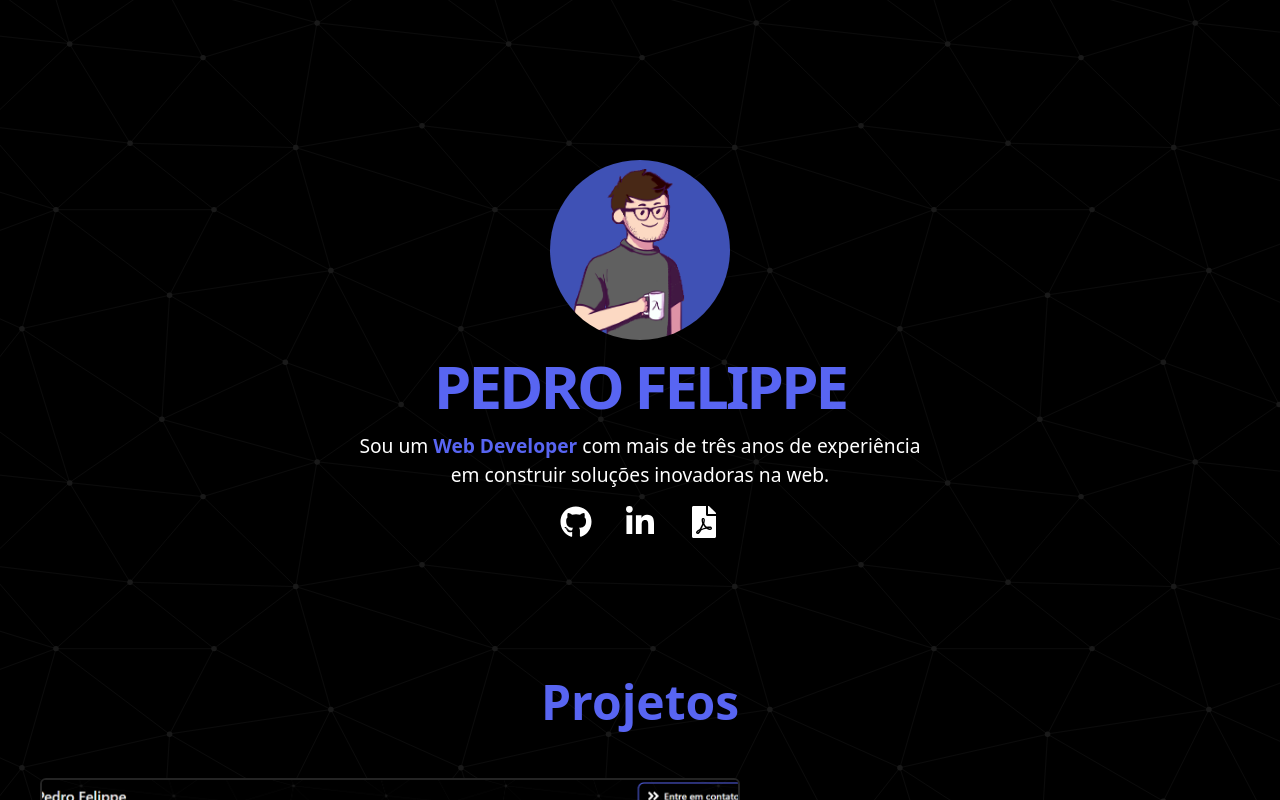
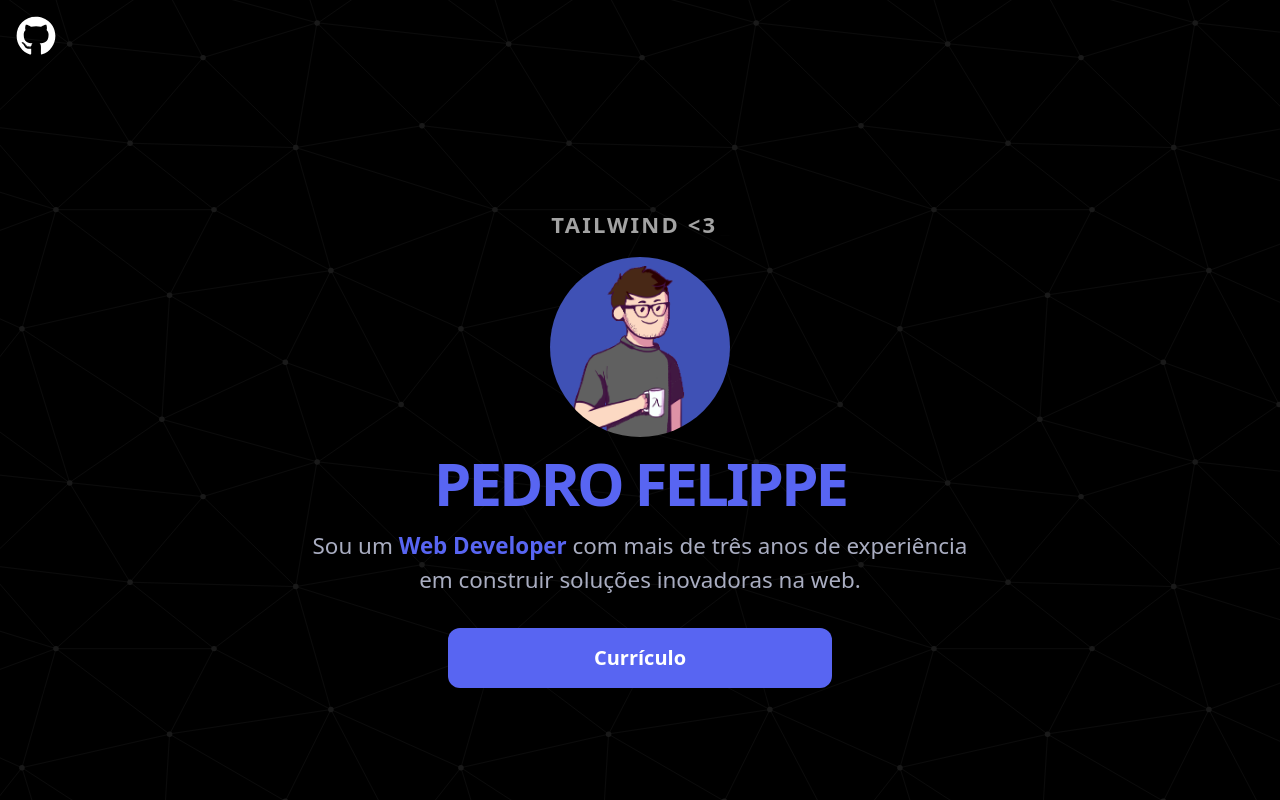
Before and after one commit to pefelippe/Portfolio, a Next.js app: page / in a window 1280 px wide. Built offline with nearby package versions, Linux system fonts and the light colour scheme.

Commit message:
refactor: minors css

```diff
--- a/pages/_app.tsx
+++ b/pages/_app.tsx
@@ -23,7 +23,7 @@ export default function App({ Component, pageProps }: AppProps) {
         <link rel="preconnect" href="https://fonts.googleapis.com" />
         <link rel="preconnect" href="https://fonts.gstatic.com" />
       </Head>
-
+      <Header />
       <Analytics />
       <Component {...pageProps} />
     </div>
--- a/pages/index.tsx
+++ b/pages/index.tsx
@@ -7,7 +7,7 @@ import Contact from "./Contact";
 
 export default function Home() {
   return (
-    <div className="w-screen space-y-10  md:space-y-32 py-20 md:py-40 px-10">
+    <div className="w-screen space-y-10 md:space-y-32  py-32 md:py-52 px-10">
       <Hero />
       <Projects />
       <Skills />
--- a/src/components/Header.tsx
+++ b/src/components/Header.tsx
@@ -15,64 +15,19 @@ function Header({}: Props) {
       initial={{ opacity: 0, y: -50 }}
       animate={{ opacity: 1, y: 0 }}
       transition={{ duration: 2, delay: 1 }}
-      className="min-h-[10vh]  h-fit flex z-40  mx-auto  text-[20px]  rounded max-w-7xl
-       font-semibold  justify-between  max-sm:py-10 max-sm:gap-4 w-full items-center px-8"
+      className="absolute w-screen top-0 h-fit flex z-40  mx-auto
+       font-semibold  justify-between items-center p-4"
     >
-      <Link
-        href="/"
-        className="text-[#5865f2] text-center uppercase font-bold
-        text-2xl tracking-tighter text-black lg:text-3xl"
-        target=""
+      <AnimatedBtn className=" " href="https://github.com/pefelippe">
+        <FaGithub className="h-10 w-10 text-white hover:text-[#5865f2]" />
+      </AnimatedBtn>
+      {/*
+      <AnimatedBtn
+        className=""
+        href="https://www.linkedin.com/in/pedro-felippe/"
       >
-        <span>Pedro Felippe</span>
-      </Link>
-
-      {/* <div className="flex gap-4 md:gap-8 text-white">
-        <Link href="/" className="text-gray-300 hover:text-white" target="">
-          <span>Home</span>
-        </Link>
-
-        <Link
-          className="text-gray-300 hover:text-white"
-          href="#skills"
-          target=""
-        >
-          <span>Skills</span>
-        </Link>
-
-        <Link
-          className="text-gray-300 hover:text-white"
-          href="#projects"
-          target=""
-        >
-          <span>Projetos</span>
-        </Link>
-
-        <Link
-          className="text-gray-300 hover:text-white"
-          href="/#contact"
-          target=""
-        >
-          <span> Contato </span>
-        </Link>
-      </div> */}
-
-      <div className="flex gap-8  justify-center">
-        <AnimatedBtn className=" " href="https://github.com/pefelippe">
-          <FaGithub className="h-8 w-8 text-white hover:text-[#5865f2]" />
-        </AnimatedBtn>
-
-        <AnimatedBtn
-          className=""
-          href="https://www.linkedin.com/in/pedro-felippe/"
-        >
-          <FaLinkedinIn className="h-8 w-8 text-white hover:text-[#5865f2] " />
-        </AnimatedBtn>
-
-        <AnimatedBtn className="" href="https://resume.io/r/m2cn8pnqu">
-          <FaFilePdf className="h-8 w-8 text-white hover:text-[#5865f2]" />
-        </AnimatedBtn>
-      </div>
+        <FaLinkedinIn className="h-10 w-10 text-white hover:text-[#5865f2] " />
+      </AnimatedBtn> */}
     </motion.div>
   );
 }
--- a/src/content/Hero.tsx
+++ b/src/content/Hero.tsx
@@ -1,16 +1,13 @@
 import { motion } from "framer-motion";
-import Link from "next/link";
+
 import React from "react";
-import { FaFilePdf, FaGithub, FaLinkedinIn } from "react-icons/fa";
 import { Typewriter } from "react-simple-typewriter";
-
-import AnimatedBtn from "../components/motion/AnimatedBtn";
 
 export default function Hero() {
   return (
     <motion.div
-      className="relative px-6 mx-auto  w-full flex flex-col items-center
-      justify-center h-fit text-center shadow-md text-[#fff]"
+      className="relative px-6 mx-auto  w-full flex flex-col items-center  min-h-[50vh]
+      justify-center text-center shadow-md text-[#fff]"
     >
       <motion.div
         initial={{ y: 25, opacity: 0 }}
@@ -18,7 +15,7 @@ export default function Hero() {
         transition={{ duration: 1 }}
         className="w-full flex flex-col items-center justify-center md:gap-4"
       >
-        {/* <motion.p
+        <motion.p
           initial={{ y: -25, opacity: 0 }}
           animate={{ y: 0, opacity: 1 }}
           transition={{ duration: 1 }}
@@ -26,9 +23,7 @@ export default function Hero() {
         >
           <Typewriter
             words={[
-              "SOFTWARE ENGINEER",
-              "FRONT END",
-              "and BACK END TOO",
+              "Web Developer",
               "Tailwind <3",
               "i write coffe",
               "i drink javascript",
@@ -40,7 +35,7 @@ export default function Hero() {
             deleteSpeed={75}
             delaySpeed={2000}
           />
-        </motion.p> */}
+        </motion.p>
 
         <motion.img
           alt="avatar-pefelippe"
@@ -54,38 +49,16 @@ export default function Hero() {
           Pedro Felippe
         </p>
 
-        <p className=" text-[1.2rem] max-w-xl text-gray-200">
+        <p className=" text-[1.4rem] max-w-2xl text-gray-300">
           Sou um{" "}
           <span className="text-[#5865f2]  font-semibold">Web Developer</span>{" "}
           com mais de três anos de experiência em construir soluções inovadoras
           na web.
         </p>
 
-        {/* <AnimatedBtn
-          href="https://github.com/pefelippe?tab=repositories"
-          target="_blank"
-          className="flex w-fit  mx-auto gap-2 items-center text-xl font-semibold text-center p-4 px-10
-           border-2 rounded-xl  text-[#5865f2] transition-all "
-        >
-          <span>Currículo</span>
-        </AnimatedBtn>*/}
-
-        <div className="max-md:pt-4 flex gap-8  justify-center">
-          <AnimatedBtn className=" " href="https://github.com/pefelippe">
-            <FaGithub className="h-8 w-8 text-white hover:text-[#5865f2]" />
-          </AnimatedBtn>
-
-          <AnimatedBtn
-            className=""
-            href="https://www.linkedin.com/in/pedro-felippe/"
-          >
-            <FaLinkedinIn className="h-8 w-8 text-white hover:text-[#5865f2] " />
-          </AnimatedBtn>
-
-          <AnimatedBtn className="" href="https://resume.io/r/m2cn8pnqu">
-            <FaFilePdf className="h-8 w-8 text-white hover:text-[#5865f2]" />
-          </AnimatedBtn>
-        </div>
+        <button className="mt-4 w-full max-w-sm p-4 rounded-xl font-semibold transition-all text-[#fff] text-xl bg-[#5865f2]  hover:bg-[#5865f2]/70">
+          Currículo
+        </button>
       </motion.div>
     </motion.div>
   );
--- a/src/content/Projects.tsx
+++ b/src/content/Projects.tsx
@@ -1,5 +1,6 @@
 import { motion } from "framer-motion";
 import React from "react";
+import { FaAngleLeft, FaAngleRight } from "react-icons/fa";
 
 import ContentTitle from "../atoms/ContentTitle";
 import AnimatedBtn from "../components/motion/AnimatedBtn";
@@ -86,14 +87,16 @@ function Projects() {
         <AnimatedBtn
           href="https://github.com/pefelippe?tab=repositories"
           target="_blank"
-          className="text-white  pt-10 flex w-fit hover:underline mx-auto gap-2 items-center text-xl font-semibold text-center rounded-full  hover:text-[#5865f2] transition-all "
+          className="text-white  mt-20 flex w-fit hover:underline mx-auto gap-2 items-center text-xl font-semibold text-center rounded-full  hover:text-[#5865f2] transition-all "
         >
           <motion.span
             initial={{ opacity: 0 }}
             whileInView={{ opacity: 1 }}
             transition={{ duration: 1, delay: 0.5 }}
+            className="flex gap-1 items-center justify-center"
           >
-            Ver mais projetos
+            <FaAngleRight className="h-8 w-8 " />
+            <p>Ver mais projetos</p>
           </motion.span>
         </AnimatedBtn>
       </motion.div>
```
